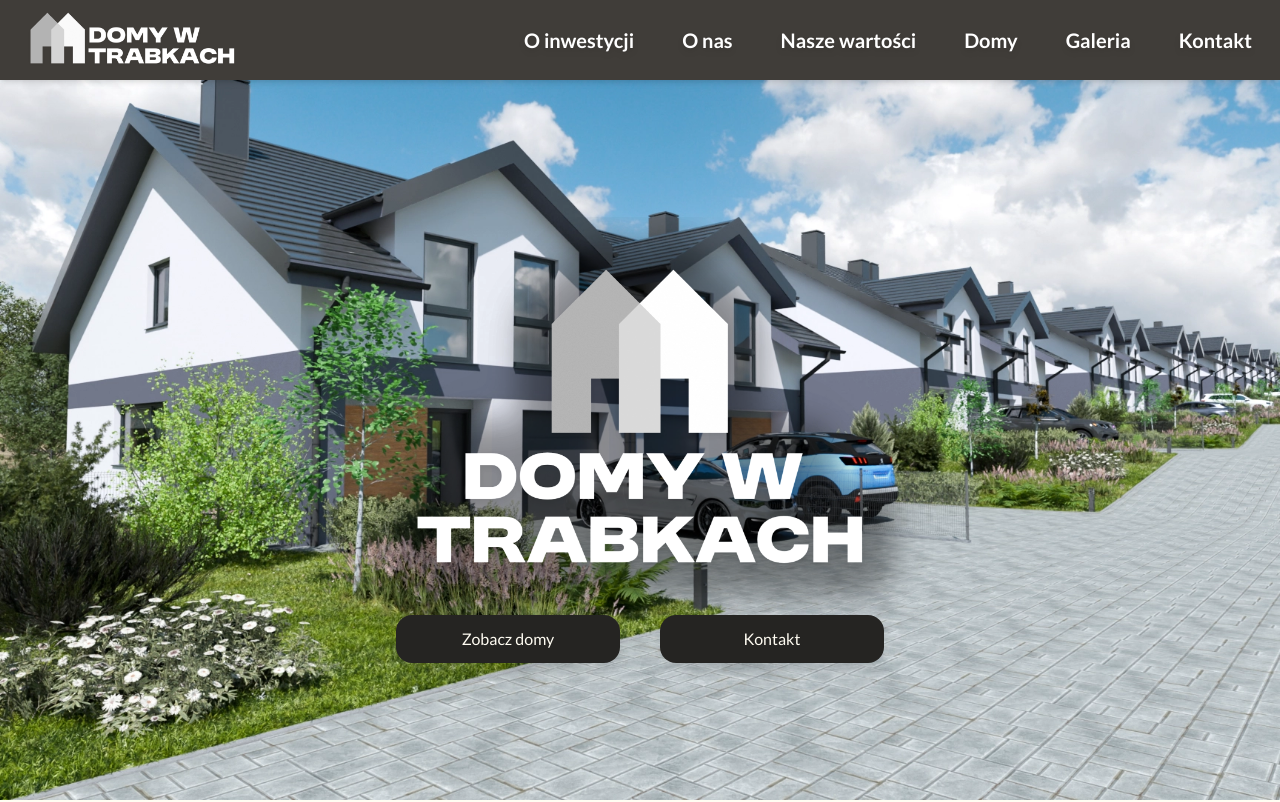
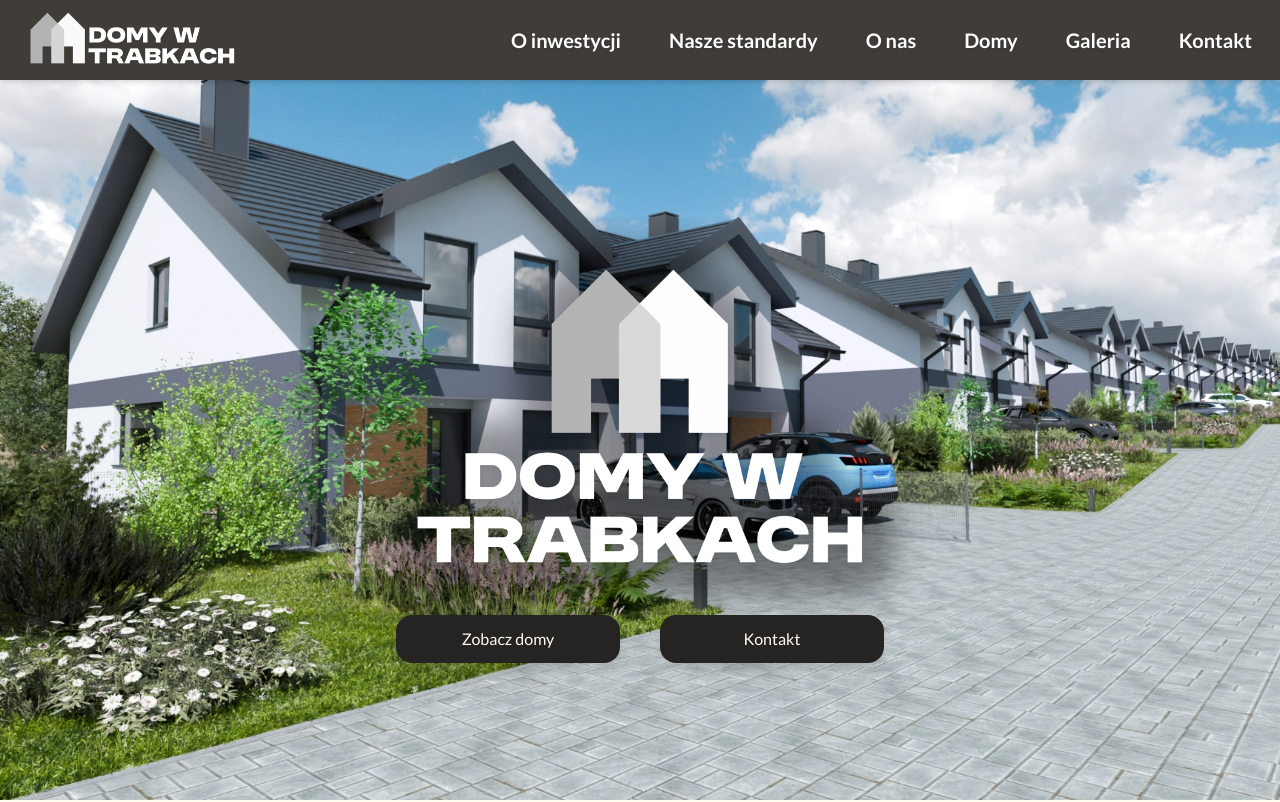
Before and after one commit to ruffaaw/trabki-developer-website, a Next.js app: page / in a window 1280 px wide. Shown: the top 802 px of the page. Built offline with nearby package versions, Linux system fonts and the light colour scheme; no server answers.

Commit message:
fix: updated header

```diff
--- a/src/components/Header.tsx
+++ b/src/components/Header.tsx
@@ -35,12 +35,12 @@ export default function Header() {
         data-aos-duration="1000"
       >
         {[
-          { href: "#about-investment", label: "O inwestycji" },
-          { href: "#about-us", label: "O nas" },
-          { href: "#our-values", label: "Nasze wartości" },
-          { href: "#houses", label: "Domy" },
-          { href: "#gallery", label: "Galeria" },
-          { href: "#contact", label: "Kontakt" },
+          { href: "#o-inwestycji", label: "O inwestycji" },
+          { href: "#nasze-standardy", label: "Nasze standardy" },
+          { href: "#o-nas", label: "O nas" },
+          { href: "#twoj-dom", label: "Domy" },
+          { href: "#galeria", label: "Galeria" },
+          { href: "#kontakt", label: "Kontakt" },
         ].map((item) => (
           <Link
             key={item.href}
@@ -75,42 +75,42 @@ export default function Header() {
       {isMenuOpen && (
         <div className="fixed flex flex-col items-center top-20 pt-4 bg-color2 shadow-md z-30 w-screen h-auto ">
           <Link
-            href="#about-investment"
+            href="#o-inwestycji"
             className="text-white text-xl w-full py-5 flex justify-center hover:bg-color1 "
             onClick={() => setIsMenuOpen(false)}
           >
             <p className="break-words max-w-full">O inwestycji</p>
           </Link>
           <Link
-            href="#about-us"
+            href="#nasze-standardy"
+            className="text-white text-xl w-full py-5 flex justify-center hover:bg-color1 break-words max-w-full"
+            onClick={() => setIsMenuOpen(false)}
+          >
+            <p className="break-words max-w-full">Nasze standardy</p>
+          </Link>
+          <Link
+            href="#o-nas"
             className="text-white text-xl w-full py-5 flex justify-center hover:bg-color1 "
             onClick={() => setIsMenuOpen(false)}
           >
             <p className="break-words max-w-full">O nas</p>
           </Link>
           <Link
-            href="#our-values"
+            href="#twoj-dom"
             className="text-white text-xl w-full py-5 flex justify-center hover:bg-color1 break-words max-w-full"
             onClick={() => setIsMenuOpen(false)}
           >
-            <p className="break-words max-w-full">Nasze wartości</p>
+            <p className="break-words max-w-full">Twój dom</p>
           </Link>
           <Link
-            href="#houses"
-            className="text-white text-xl w-full py-5 flex justify-center hover:bg-color1 break-words max-w-full"
-            onClick={() => setIsMenuOpen(false)}
-          >
-            <p className="break-words max-w-full">Domy</p>
-          </Link>
-          <Link
-            href="#gallery"
+            href="#galeria"
             className="text-white text-xl w-full py-5 flex justify-center hover:bg-color1 break-words max-w-full"
             onClick={() => setIsMenuOpen(false)}
           >
             <p className="break-words max-w-full">Galeria</p>
           </Link>
           <Link
-            href="#contact"
+            href="#kontakt"
             className="text-white text-xl w-full py-5 flex justify-center hover:bg-color1 break-words max-w-full"
             onClick={() => setIsMenuOpen(false)}
           >
```
